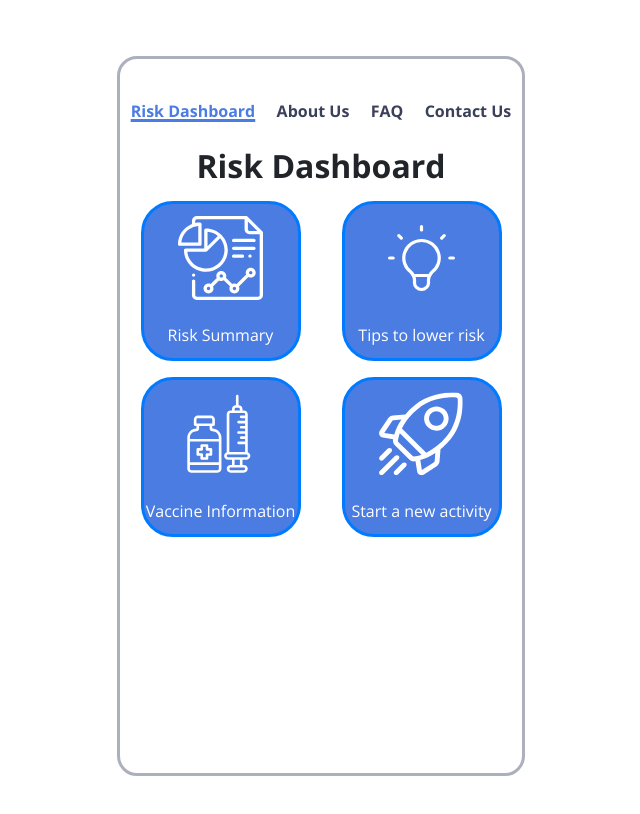
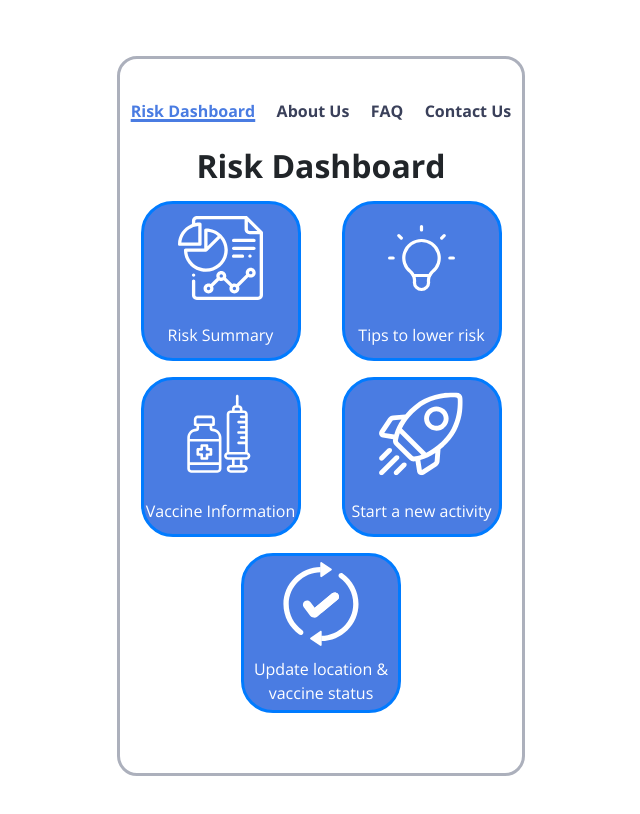
Before and after one commit to RaynyT/COVID-19-Risk-Assessment-Tool, a React (Create React App) app in the folder covrt/: page /dashboard in a window 1280 px wide. Shown: the top 814 px of the page, without its empty margins (319-959 px from the left). Built offline with nearby package versions, Linux system fonts and the light colour scheme.

Commit message:
Add update link

```diff
--- a/covrt/src/components/Dashboard.js
+++ b/covrt/src/components/Dashboard.js
@@ -40,6 +40,12 @@ export default function Dashboard() {
                             alt="Illustration of a rocket ship" />
                         </div>
                     </div>
+                    <div className="row img-link-row">
+                        <div className="col-12 d-flex justify-content-center">
+                            <RouterImageLink link={{pathname: "/calculator", fromUpdateButton: true}} image={updateIcon} desc="Update location & vaccine status"
+                            alt="Illustration of a checkmark"/>
+                        </div>
+                    </div>
                 </div>
             </div>
         </div>
```
Lines whose indentation alone changed are shown as unchanged.
